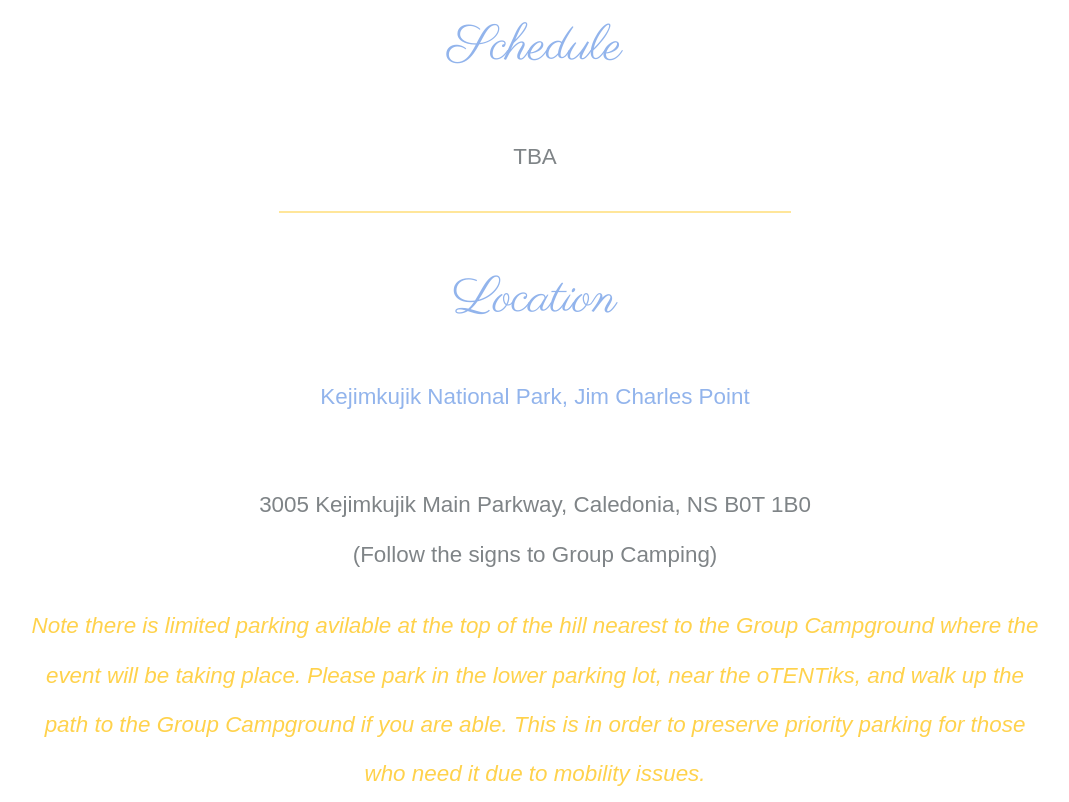
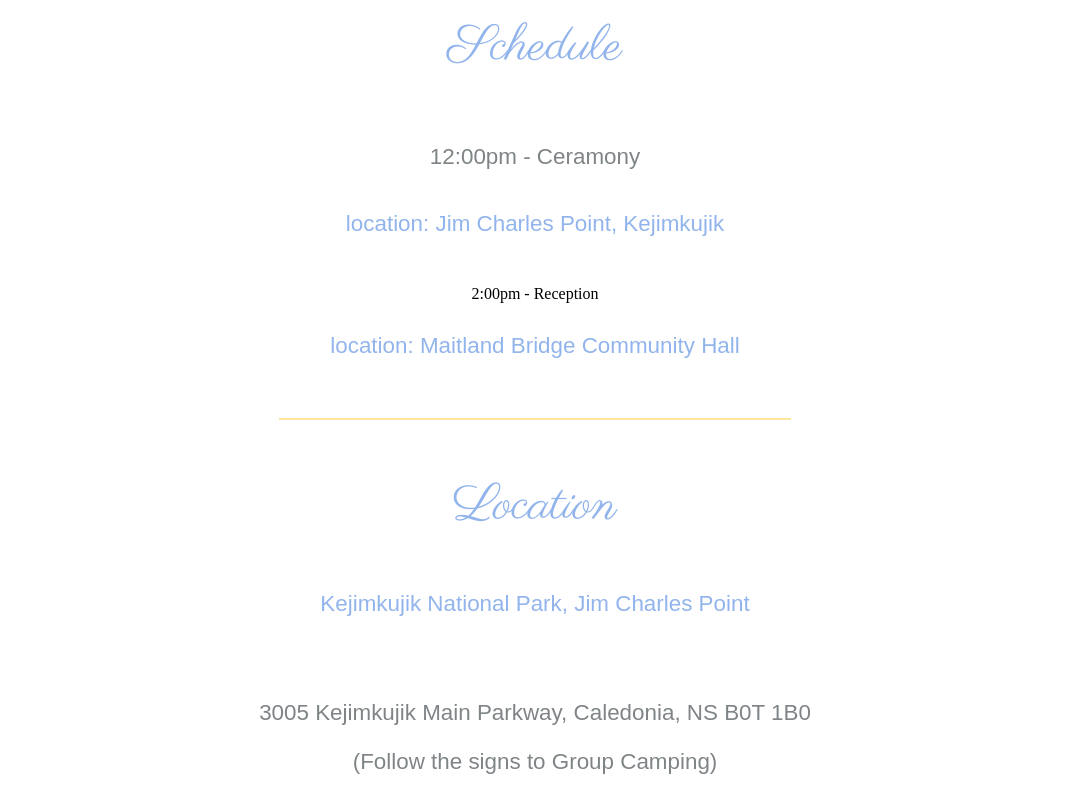
Before and after one commit to ndavies93/WeddingWebsite, a plain HTML site: page index.html in a window 1280 px wide. Shown: the part 999-1801 px from the top of the page, without its empty margins (105-1174 px from the left). Drawn offline with Linux system fonts and the light colour scheme.

Commit message:
minor changes to schedule

```diff
--- a/index.html
+++ b/index.html
@@ -28,7 +28,12 @@
 <div class="schedule">
     <h2>Schedule</h2>
     <p>
-      TBA
+      12:00pm - Ceramony
+      <br /> <h4>location: Jim Charles Point, Kejimkujik</h4>
+      <br />
+    2:00pm - Reception
+    <br />
+    <h4> location: Maitland Bridge Community Hall</h4>
     </p>
 </div>
 
```
